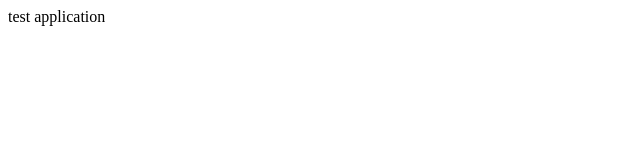
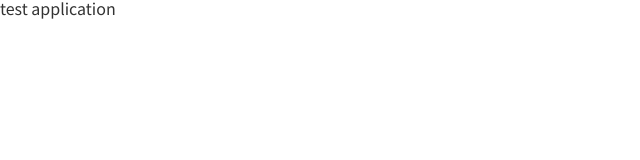
Before and after one commit to Tomo-ja/Front-End-Coding-Test, a React (Create React App) app: page / in a window 1280 px wide. Shown: the top 160 px of the page, without its empty margins (0-640 px from the left). Built offline with nearby package versions, Linux system fonts and the light colour scheme.

Commit message:
apply theme and global css

```diff
--- a/src/index.tsx
+++ b/src/index.tsx
@@ -1,14 +1,21 @@
 import React from 'react';
 import ReactDOM from 'react-dom/client';
 import App from './App';
+import './index.css';
 import reportWebVitals from './reportWebVitals';
+import { ThemeProvider } from 'styled-components';
+import { defaultTheme } from 'styles/themes/defaultTheme';
+import { GlobalStyle } from 'styles/Global';
 
 const root = ReactDOM.createRoot(
   document.getElementById('root') as HTMLElement
 );
 root.render(
   <React.StrictMode>
-    <App />
+    <ThemeProvider theme={defaultTheme}>
+      <GlobalStyle />
+      <App />
+    </ThemeProvider>
   </React.StrictMode>
 );
 
```
